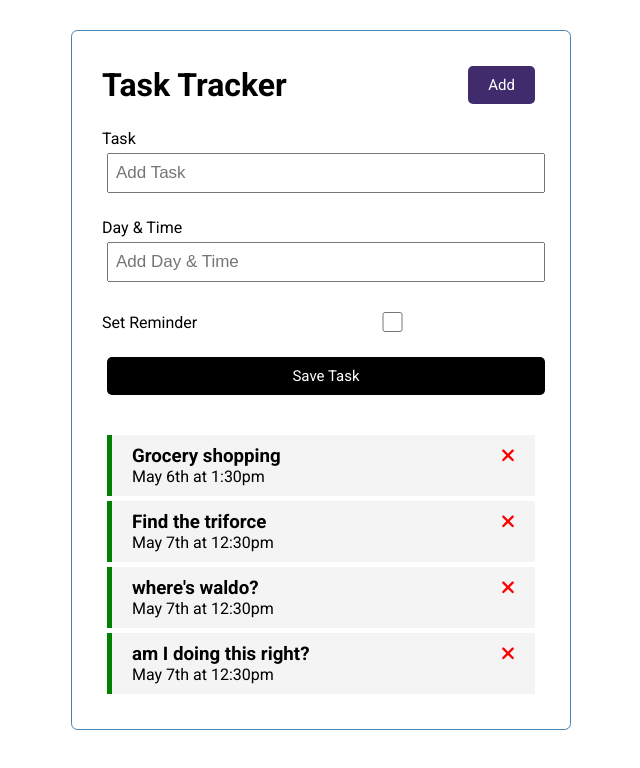
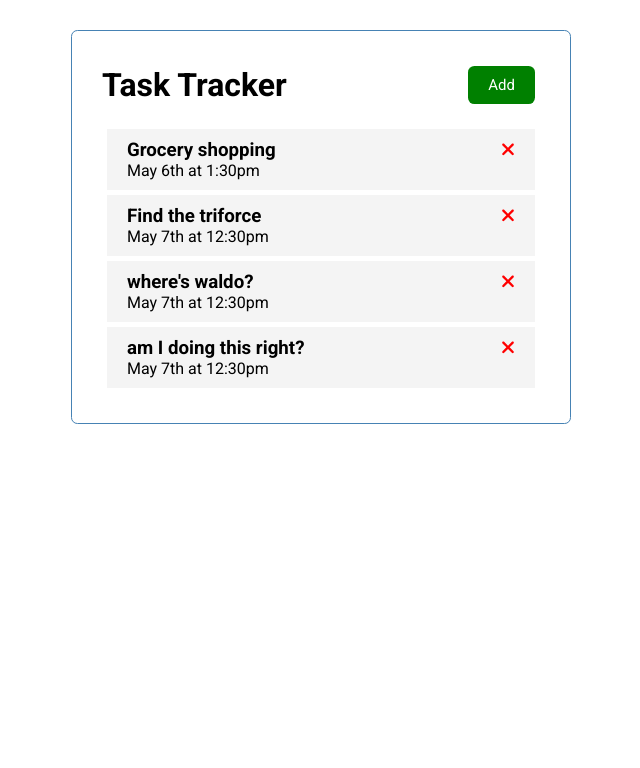
Before and after one commit to jgault87/angular-firstapp, an Angular app: page / in a window 1280 px wide. Shown: the top 768 px of the page, without its empty margins (319-959 px from the left). Built offline with nearby package versions, Linux system fonts and the light colour scheme; data requests are answered from the project's data file.

Commit message:
added UI service for toggling form

```diff
--- a/db.json
+++ b/db.json
@@ -4,25 +4,25 @@
       "id": 1,
       "text": "Grocery shopping",
       "day": "May 6th at 1:30pm",
-      "reminder": true
+      "reminder": false
     },
     {
       "id": 4,
       "text": "Find the triforce",
       "day": "May 7th at 12:30pm",
-      "reminder": true
+      "reminder": false
     },
     {
       "id": 5,
       "text": "where's waldo?",
       "day": "May 7th at 12:30pm",
-      "reminder": true
+      "reminder": false
     },
     {
       "id": 6,
       "text": "am I doing this right?",
       "day": "May 7th at 12:30pm",
-      "reminder": true
+      "reminder": false
     }
   ]
 }
--- a/src/app/components/add-task/add-task.component.html
+++ b/src/app/components/add-task/add-task.component.html
@@ -1,4 +1,4 @@
-<form class="add-form" (ngSubmit)="onSubmit()">
+<form *ngIf="showAddTask" class="add-form" (ngSubmit)="onSubmit()">
   <div class="form-control">
     <label for="text">Task</label>
     <input
--- a/src/app/components/add-task/add-task.component.ts
+++ b/src/app/components/add-task/add-task.component.ts
@@ -1,5 +1,7 @@
 import { Component, OnInit, Output, EventEmitter } from '@angular/core';
 import {Task} from '../../Task'
+import {Subscription} from 'rxjs'
+import {UiService} from '../../services/ui.service'
 
 @Component({
   selector: 'app-add-task',
@@ -11,8 +13,14 @@ export class AddTaskComponent implements OnInit {
   text!: string;
   day!: string;
   reminder: boolean = false;
+  showAddTask!: boolean;
+  subscription: Subscription;
 
-  constructor() {}
+  constructor(private uiService: UiService) {
+    this.subscription = this.uiService
+    .onToggle()
+    .subscribe((value) => (this.showAddTask = value));
+  }
 
   ngOnInit(): void {}
 
--- a/src/app/components/header/header.component.html
+++ b/src/app/components/header/header.component.html
@@ -1,8 +1,8 @@
 <header>
   <h1>{{ title }}</h1>
   <app-button
-    color="#402c6c"
-    text="Add"
+    color="{{ showAddTask ? 'red' : 'green' }}"
+    text="{{ showAddTask ? 'Close' : 'Add' }}"
     (btnClick)="toggleAddTask()"
   ></app-button>
 </header>
--- a/src/app/components/header/header.component.ts
+++ b/src/app/components/header/header.component.ts
@@ -1,20 +1,26 @@
 import { Component, OnInit } from '@angular/core';
+import { UiService } from '../../services/ui.service';
+import { Subscription } from 'rxjs';
 
 @Component({
   selector: 'app-header',
   templateUrl: './header.component.html',
-  styleUrls: ['./header.component.css']
+  styleUrls: ['./header.component.css'],
 })
 export class HeaderComponent implements OnInit {
   title: string = 'Task Tracker';
+  showAddTask: boolean = false;
+  subscription!: Subscription;
 
-  constructor() { }
-
-  ngOnInit(): void {
+  constructor(private uiService: UiService) {
+    this.subscription = this.uiService
+      .onToggle()
+      .subscribe((value) => (this.showAddTask = value));
   }
 
+  ngOnInit(): void {}
+
   toggleAddTask() {
-    console.log('toggle')
+    this.uiService.toggleAddTask();
   }
-
 }
--- a/src/app/components/tasks/tasks.component.ts
+++ b/src/app/components/tasks/tasks.component.ts
@@ -28,6 +28,6 @@ export class TasksComponent implements OnInit {
     this.taskService.updateTaskReminder(task).subscribe();
   }
   addTask(task: Task) {
-    console.log(task);
+    this.taskService.addTask(task).subscribe((task) => (this.tasks.push(task)));
   }
 }
--- a/src/app/services/task.service.ts
+++ b/src/app/services/task.service.ts
@@ -30,4 +30,8 @@ export class TaskService {
     const url = `${this.apiUrl}/${task.id}`;
     return this.http.put<Task>(url, task, httpOptions)
   }
+
+  addTask(task:Task):Observable<Task> {
+   return this.http.post<Task>(this.apiUrl, task, httpOptions)
+  }
 }
--- /dev/null
+++ b/src/app/services/ui.service.ts
@@ -0,0 +1,22 @@
+import { Injectable } from '@angular/core';
+import { Observable, Subject } from 'rxjs';
+
+@Injectable({
+  providedIn: 'root'
+})
+export class UiService {
+  private showAddTask: boolean = false;
+  private subject = new Subject<any>();
+
+  constructor() { }
+
+  toggleAddTask(): void {
+
+    this.showAddTask = !this.showAddTask;
+    this.subject.next(this.showAddTask)
+  }
+
+  onToggle():Observable<any> {
+    return this.subject.asObservable();
+  }
+}
--- a/src/styles.css
+++ b/src/styles.css
@@ -23,12 +23,12 @@ body {
 }
 .btn {
   display: inline-block;
-  background: #000;
+  background: #402c6c;
   color: #fff;
   border: none;
   padding: 10px 20px;
   margin: 5px;
-  border-radius: 5px;
+  border-radius: 0.4rem;
   cursor: pointer;
   text-decoration: none;
   font-size: 15px;
```
Also changed, not shown: 1 other file (tests, documents, lock files or other folders).
